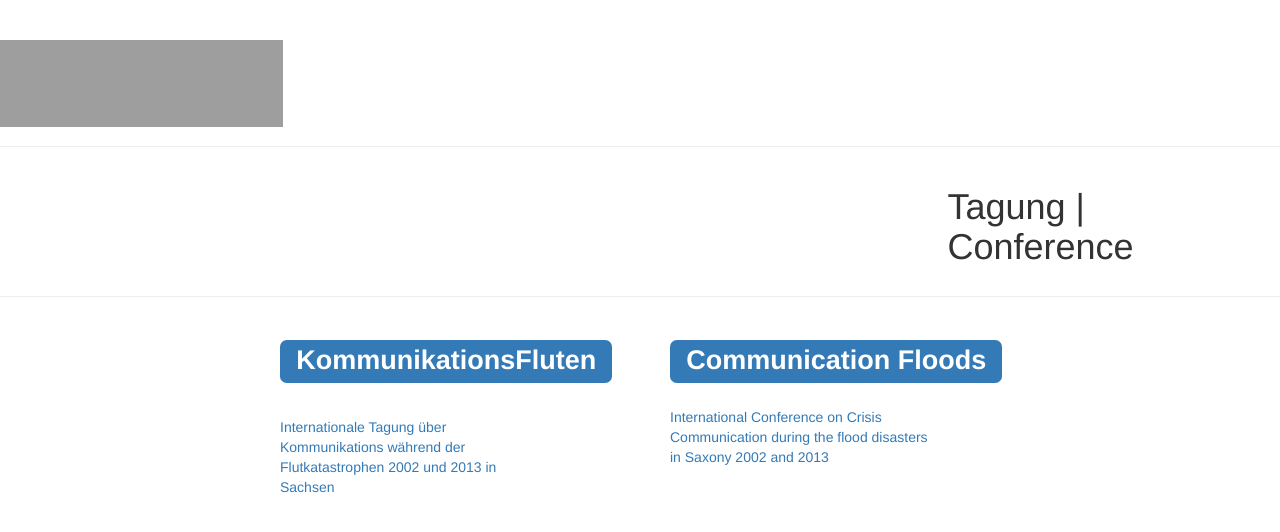
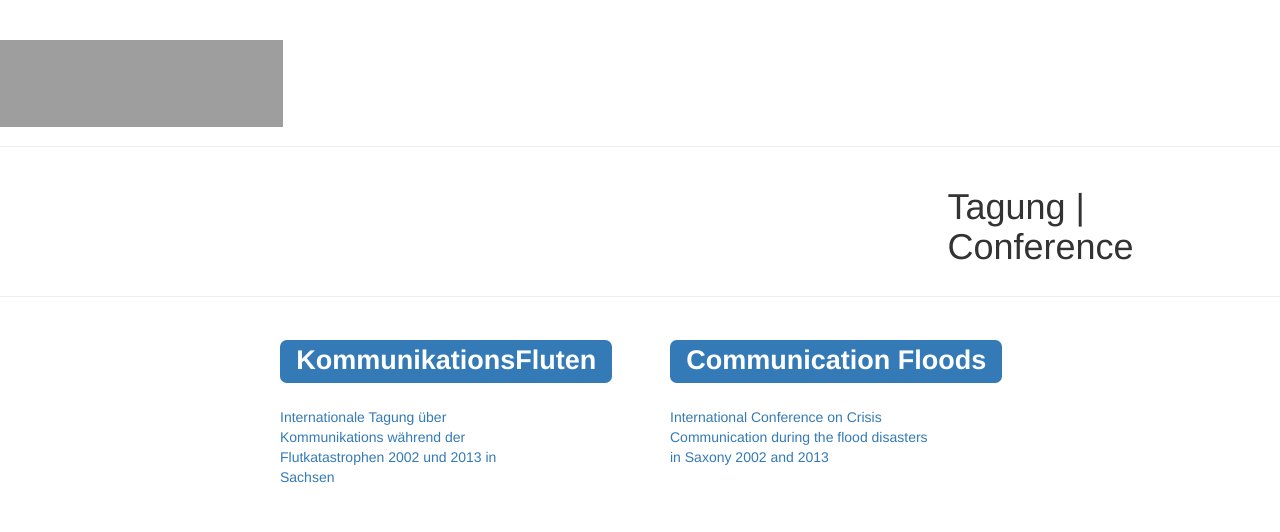
Before and after one commit to susedev/test, a Jekyll site: the page built from index.html, in a window 1280 px wide. Shown: the top 532 px of the page. Built offline with Jekyll 4.4.1, drawn with Linux system fonts in a browser that asks for light colours; nearby versions of some CDN libraries; grey boxes are pictures that could not be loaded.

Commit message:
Edit from JekyllCMS

```diff
--- a/index.html
+++ b/index.html
@@ -7,9 +7,8 @@ title: Home
 <div class="col-md-3">
 <h1><a href="http://eijc.github.io/data/konferenz-kommunikationsfluten.html"><span class="label label-primary">KommunikationsFluten</span></a></h1>
 
-<p>&nbsp;</p>
-
-<p><a href="http://eijc.github.io/data/konferenz-kommunikationsfluten.html">Internationale Tagung &uuml;ber Kommunikations w&auml;hrend der Flutkatastrophen 2002 und 2013 in Sachsen</a></p>
+<p><br />
+<a href="http://eijc.github.io/data/konferenz-kommunikationsfluten.html">Internationale Tagung &uuml;ber Kommunikations w&auml;hrend der Flutkatastrophen 2002 und 2013 in Sachsen</a></p>
 </div>
 
 <div class="col-md-1">&nbsp;</div>
```
